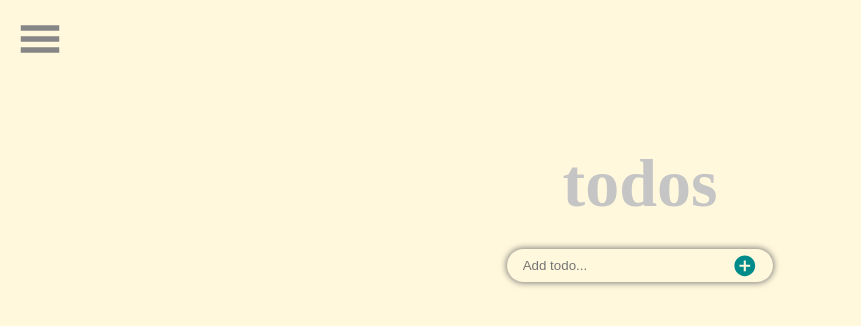
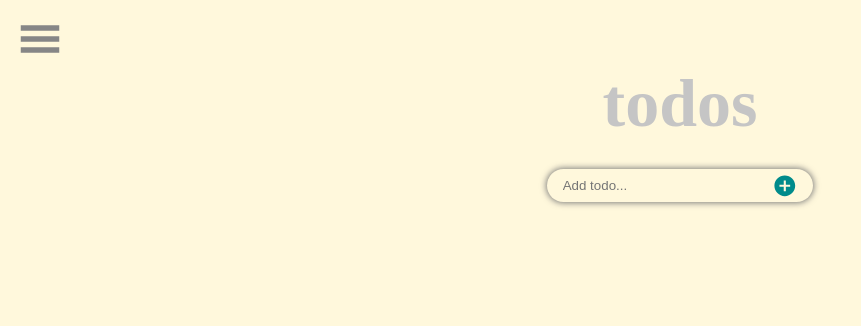
Before and after one commit to skyv26/react-todo-app-v1, a React (Create React App) app: page /home in a window 1280 px wide. Shown: the top 326 px of the page, without its empty margins (0-861 px from the left). Built offline with nearby package versions, Linux system fonts and the light colour scheme.

Commit message:
Added some more `reset` styles

```diff
--- a/src/index.css
+++ b/src/index.css
@@ -15,3 +15,17 @@ body {
   width: 100%;
   background-color: cornsilk;
 }
+
+#root {
+  display: flex;
+  position: relative;
+}
+
+ul {
+  list-style: none;
+}
+
+a {
+  text-decoration: none;
+  color: black;
+}
```
